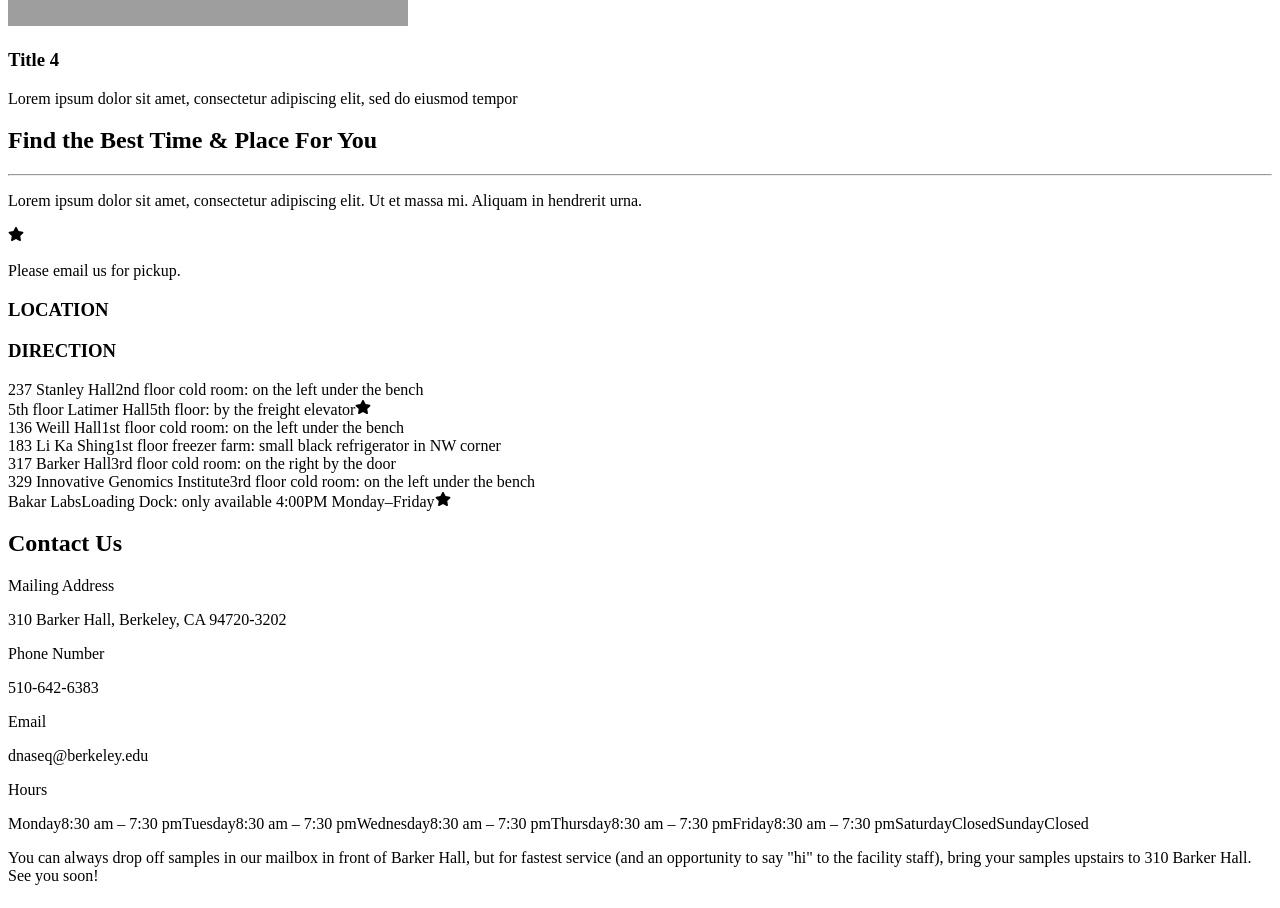
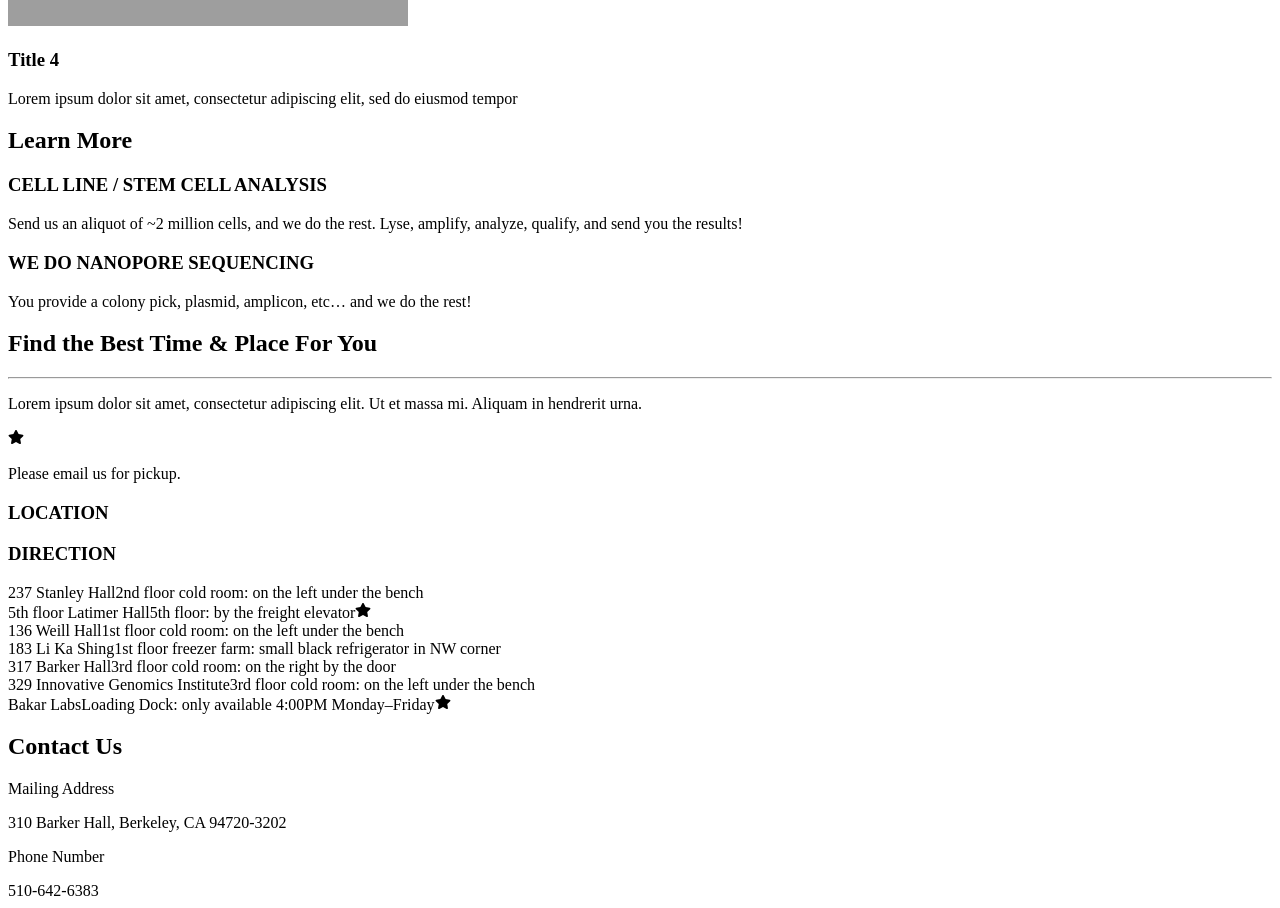
Before and after one commit to nicksaban20/MCB, a Next.js app in the folder frontend/: page /hero in a window 1280 px wide. Shown: the part 1820-2728 px from the top of the page. Built offline with nearby package versions, Linux system fonts and the light colour scheme; grey boxes are pictures that could not be loaded.

Commit message:
add learn more section to hero page

```diff
--- a/frontend/src/app/hero/page.tsx
+++ b/frontend/src/app/hero/page.tsx
@@ -45,8 +45,6 @@ export default function Hero() {
                 </div>
             </section>
 
-
-
             {/* Icons */}
             <section className="flex justify-center bg-white items-center w-full">
                 <div className="w-full max-w-6xl bg-white rounded-lg p-8 mx-auto">
@@ -62,6 +60,36 @@ export default function Hero() {
                                 <h3 className="font-bold mt-4 text-black text-lg">{item.title}</h3>
                                 <p className="text-gray-600 text-sm">{item.description}</p>
                             </div>
+                        ))}
+                    </div>
+                </div>
+            </section>
+
+            {/* Learn More Section */}
+            <section className="bg-white px-10 py-20">
+                <div className="max-w-7xl mx-auto">
+                    <h2 className="text-2xl font-semibold mb-8">Learn More</h2>
+                    <div className="grid grid-cols-1 md:grid-cols-2 gap-8">
+                        {[
+                        [
+                            "CELL LINE / STEM CELL ANALYSIS",
+                            "Send us an aliquot of ~2 million cells, and we do the rest. Lyse, amplify, analyze, qualify, and send you the results!",
+                        ],
+                        [
+                            "WE DO NANOPORE SEQUENCING",
+                            "You provide a colony pick, plasmid, amplicon, etc… and we do the rest!",
+                        ],
+                        ].map(([title, description], index) => (
+                        <div
+                            key={index}
+                            className="rounded-xl overflow-hidden border border-gray-400"
+                        >
+                            <div className="h-24 bg-[#E6E8EC] w-full" />
+                            <div className="p-6 border-t border-gray-300">
+                            <h3 className="font-semibold text-sm mb-1">{title}</h3>
+                            <p className="text-sm text-gray-700">{description}</p>
+                            </div>
+                        </div>
                         ))}
                     </div>
                 </div>
```
